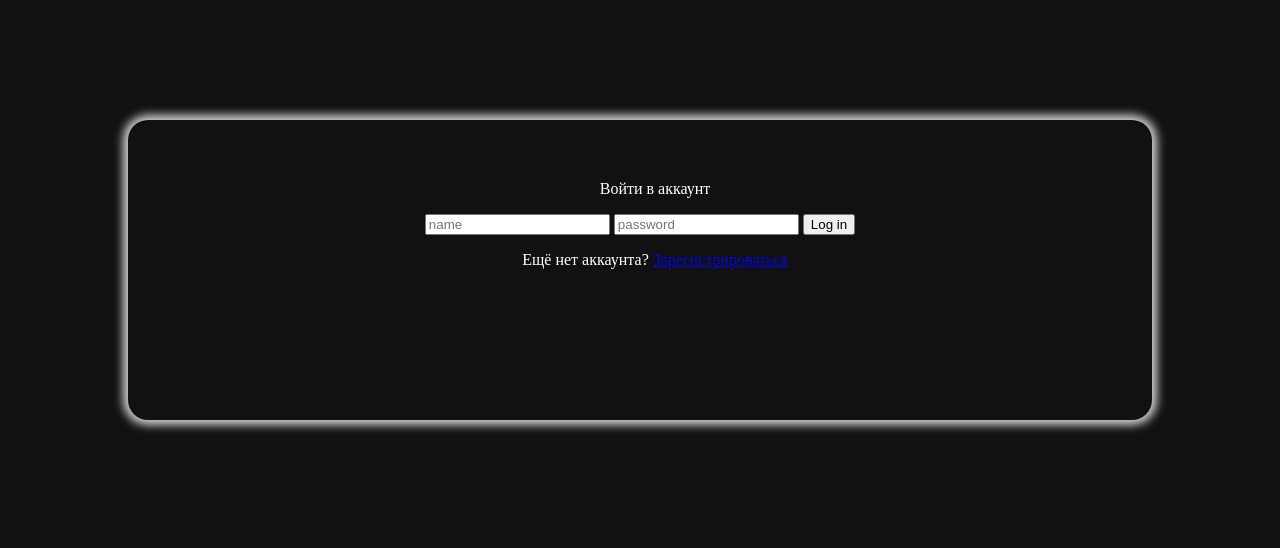
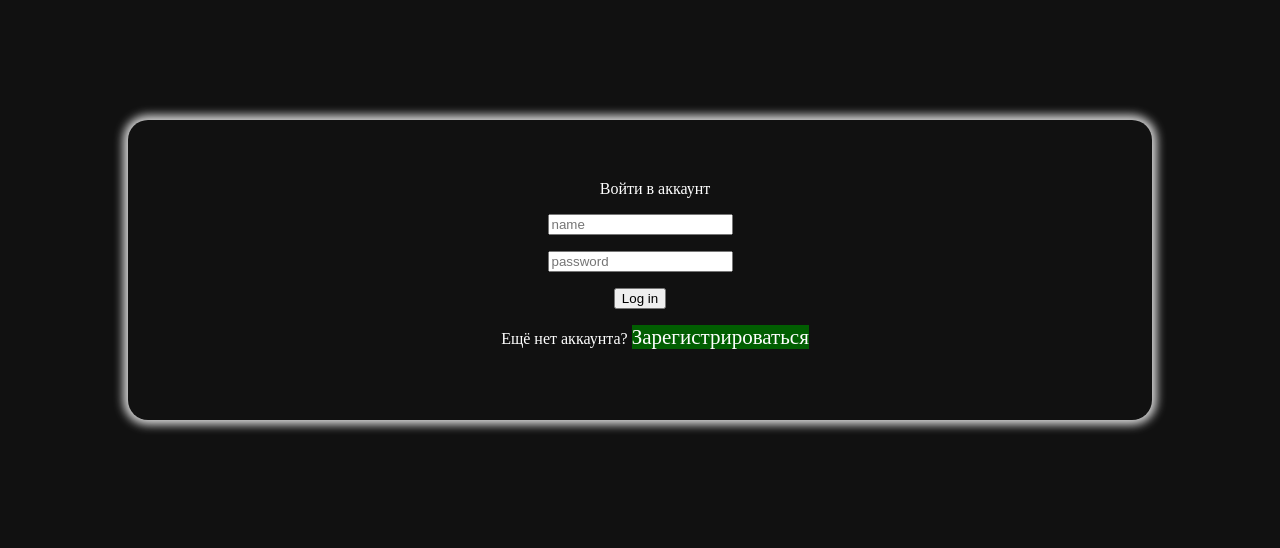
Before and after one commit to Meliodas-Git-0223/melchan, a Flask app: page /login in a window 1280 px wide. Shown: the part 60-608 px from the top of the page. Run offline with Flask 3, Linux system fonts and the light colour scheme; parts of the project's set-up code (start-up, migrations or seed data) failed here and were passed over.

Commit message:
minor changes

```diff
--- a/main.py
+++ b/main.py
@@ -6,11 +6,12 @@ from datetime import datetime
 from werkzeug.utils import secure_filename
 from packages import b64
 
-UPLOAD_FOLDER = 'static/media/'
-ALLOWED_EXTENSIONS = set(['png', 'jpg', 'jpeg', 'webp', 'mp3', 'gif', 'webm', 'mp4', 'ogg', 'avi', 'bmp', 'wav','hevc', 'heif'])
 images = ['png', 'jpg','heif', 'jpeg', 'webp', 'bmp', 'gif']
 videos = ['webm', 'mp4','ogg', 'avi', 'hevc']
-audio = [ 'mp3', 'wav']
+audio = [ 'mp3', 'wav', 'flac', 'ogg']
+
+UPLOAD_FOLDER = 'static/media/'
+ALLOWED_EXTENSIONS = set(images.copy() + videos.copy() + audio.copy())
 
 app = Flask(__name__)
 app.secret_key = 'wert7iyujhgfdesw345'
@@ -411,4 +412,4 @@ def logout():
 
 
 if __name__ == "__main__":
-	app.run(host="0.0.0.0", port=8080)
+	app.run(host="::", port=8080)
--- a/static/style.css
+++ b/static/style.css
@@ -247,3 +247,17 @@ video{
 .not-my-message{
     background-color: #333333;
 }
+
+
+
+
+
+
+
+
+.signin-or-login{
+    color: white;
+    text-decoration: none;
+    font-size: 21px;
+    background-color: rgb(1, 94, 1);
+}
--- a/templates/login.html
+++ b/templates/login.html
@@ -11,9 +11,11 @@
     <form method="post" class="loginsignin">
         <p class="htext">Войти в аккаунт</p>
         <input type="text" name="name" id="" placeholder="name">
-        <input type="text" name="password" id="" placeholder="password">
+        <p></p>
+        <input type="password" name="password" id="" placeholder="password">
+        <p></p>
         <input type="submit" value="Log in">
-        <p>Ещё нет аккаунта? <a href="/signin">Зарегистрироваться</a></p>
+        <p>Ещё нет аккаунта? <a class="signin-or-login" href="/signin">Зарегистрироваться</a></p>
     </form>
 </div>
 
--- a/templates/signin.html
+++ b/templates/signin.html
@@ -13,10 +13,10 @@
         <p class="htext">Зарегистрироваться</p>
         <input type="text" name="name" id="" placeholder="name" class="name" oninput="check(this)">
         <p class="namecheck"></p>
-        <input type="text" name="password" id="" placeholder="password" class="password">
+        <input type="password" name="password" id="" placeholder="password" class="password">
         <p> </p>
         <input class="submitbutt" type="submit" value="Зарегистрироваться">
-        <p>Уже есть аккаунт? <a href="/login">Войти</a></p>
+        <p>Уже есть аккаунт? <a class="signin-or-login" href="/login">Войти</a></p>
     </form>
     <input class="namesbl" type="text" value="{{tname}}" style="display: none;">
 </div>
```
Also changed, not shown: 1 other file.
